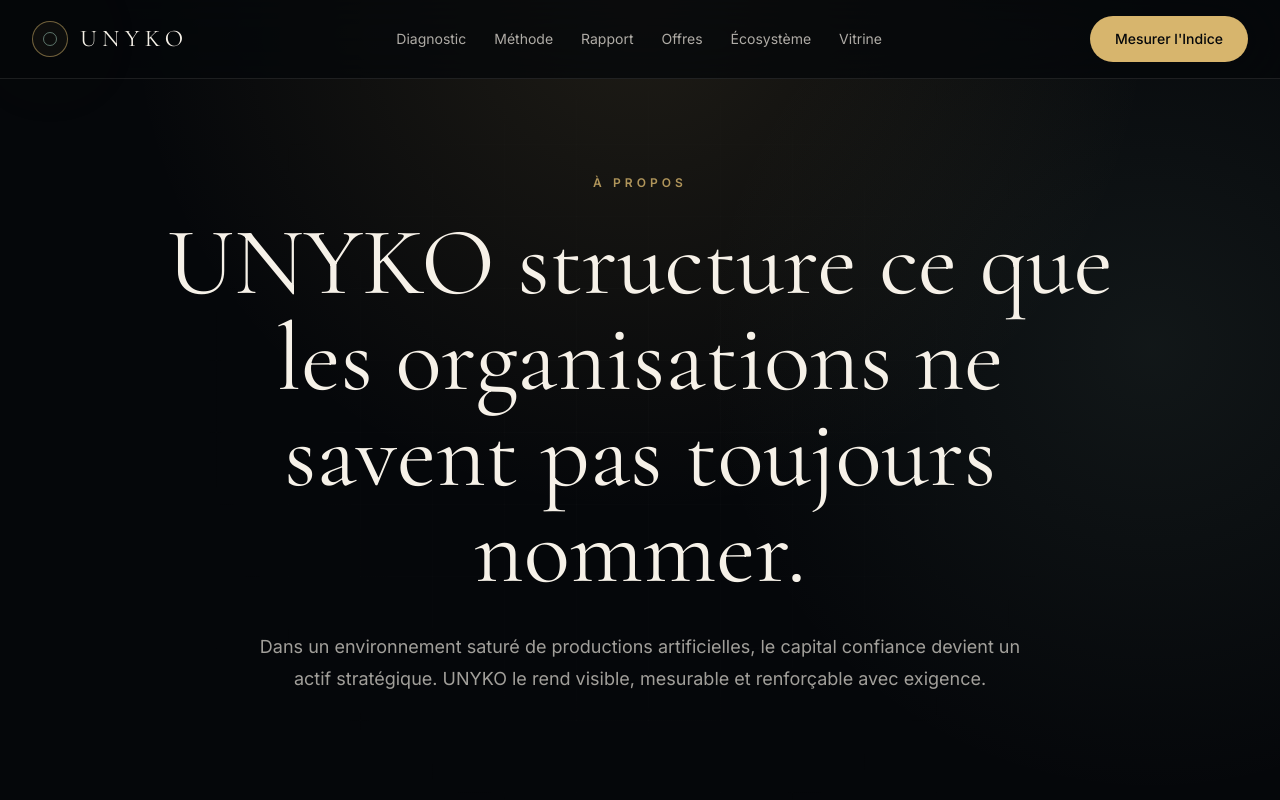
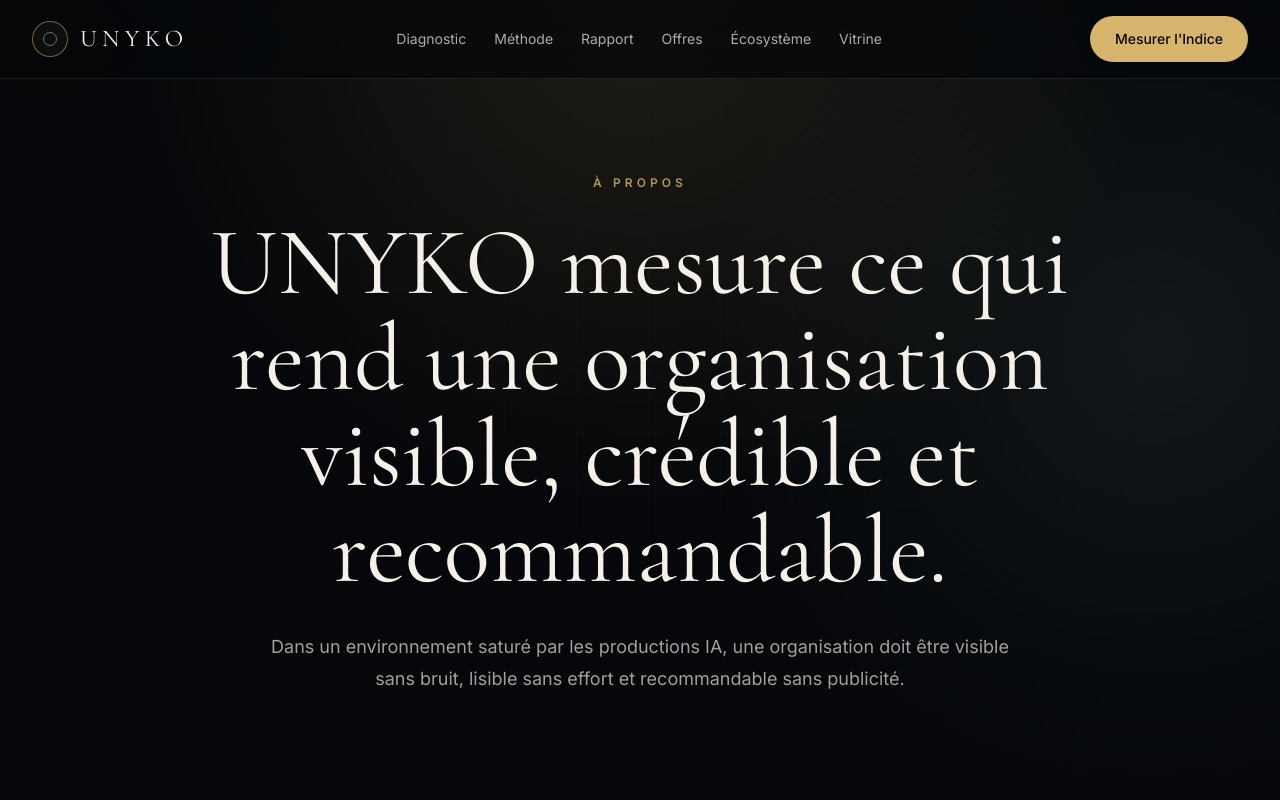
Before and after one commit to arnaudcrestey/unyko, a Next.js app: page /a-propos in a window 1280 px wide. Shown: the top 800 px of the page. Built offline with nearby package versions, Linux system fonts and the light colour scheme.

Commit message:
Update page.tsx

```diff
--- a/app/a-propos/page.tsx
+++ b/app/a-propos/page.tsx
@@ -5,12 +5,22 @@
   return (
     <PageShell>
       <section className="mx-auto max-w-5xl px-5 py-24 text-center lg:px-8">
-        <p className="text-xs font-semibold uppercase tracking-[0.34em] text-gold/80">À propos</p>
-        <h1 className="mt-6 font-serif text-6xl leading-[0.9] text-ivory md:text-8xl">UNYKO structure ce que les organisations ne savent pas toujours nommer.</h1>
+        <p className="text-xs font-semibold uppercase tracking-[0.34em] text-gold/80">
+          À propos
+        </p>
+
+        <h1 className="mt-6 font-serif text-6xl leading-[0.9] text-ivory md:text-8xl">
+          UNYKO mesure ce qui rend une organisation visible, crédible et
+          recommandable.
+        </h1>
+
         <p className="mx-auto mt-8 max-w-3xl text-lg leading-8 text-ivory/65">
-          Dans un environnement saturé de productions artificielles, le capital confiance devient un actif stratégique. UNYKO le rend visible, mesurable et renforçable avec exigence.
+          Dans un environnement saturé par les productions IA, une organisation
+          doit être visible sans bruit, lisible sans effort et recommandable
+          sans publicité.
         </p>
       </section>
+
       <CTASection />
     </PageShell>
   );
```
